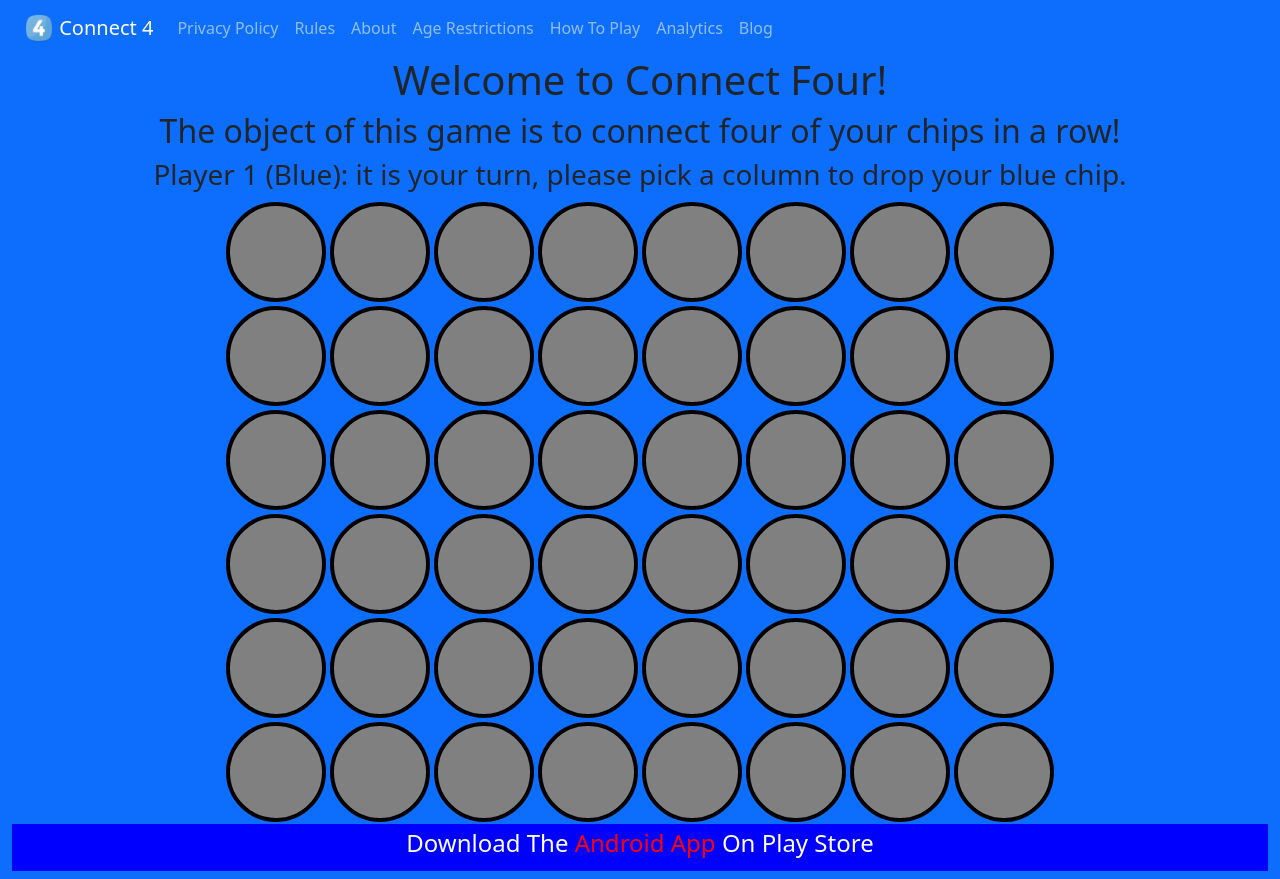
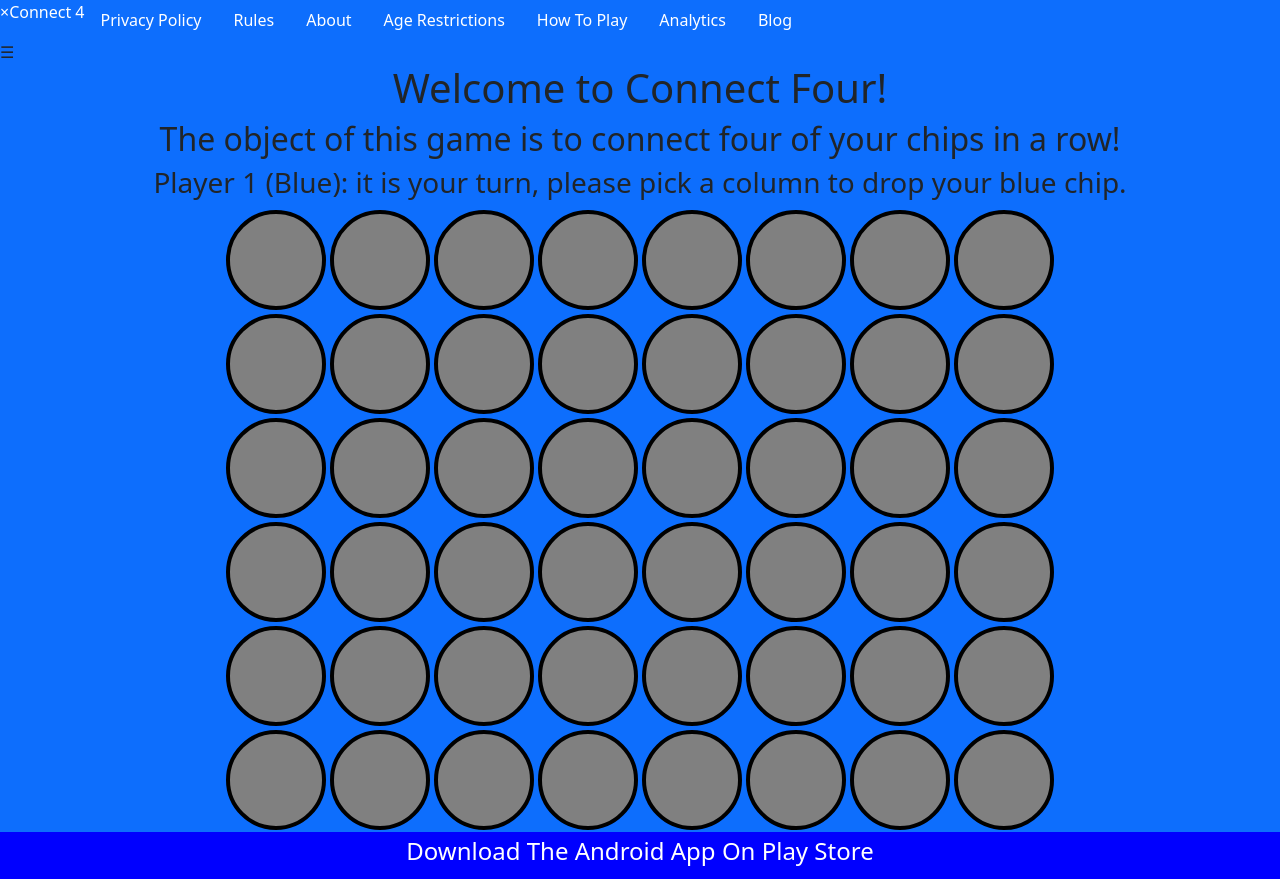
Before and after one commit to avengersrugvedthota/connect4-django, a Django app: template game/templates/Home.html in a window 1280 px wide. Run offline with Django 3.2, Linux system fonts and the light colour scheme; the template is opened without the code that fills it, so the values that code supplies are empty; some libraries are stand-ins or nearby versions.

Commit message:
Removed Navbar Added 3 Lines

```diff
--- a/game/templates/Base.html
+++ b/game/templates/Base.html
@@ -82,7 +82,7 @@ footer {
 </style>
 <style>
 a:link, a:visited {
-  color: red;
+  color: white;
   text-align: center;
   text-decoration: none;
   display: inline-block;
@@ -122,48 +122,36 @@ drift.load('damh9drxfat6');
     loader.className += " hidden"; // class "loader hidden"
 });</script>
 </div>
+    <div class="wrapper">
 
-        <div class="container-fluid">
-<nav class="navbar navbar-main navbar-expand-lg navbar-dark bg-primary" id="navbar-main">
-        <div class="container-fluid">
-    <a class="navbar-brand" href="{% url 'home' %}">
-         <img src="{% static 'download.png' %}" width="30" height="30" class="d-inline-block align-top">
-        <span>Connect 4</span>
-    </a>
-            <div class="collapse navbar-collapse text-center" id="navbarNavAltMarkup">
-                <div class="navbar-nav">
-<ul class="navbar-nav mr-auto">
-                    <li class="nav-item">
+        <div class="nav" id="nav">
+            <a href="javascript:void(0)" class="close" onclick="closeNav()">&times;</a>
+
+                        <a href="{% url 'home' %}">Connect 4</a>
                         <a class="nav-link" aria-current="page" href="{% url 'privacy' %}">Privacy Policy</a>
-                    </li>
+                        <a class="nav-link" aria-current="page" href="{% url 'rules' %}">Rules</a>
+                        <a class="nav-link" aria-current="page" href="{% url 'about' %}">About</a>
+                        <a class="nav-link" aria-current="page" href="{% url 'age' %}">Age Restrictions</a>
+                        <a class="nav-link" aria-current="page" href="{% url 'how' %}">How To Play</a>
+                        <a class="nav-link" aria-current="page" target="_blank" href="https://plausible.io/share/QmIEqQx39jQYBL2GY32VN">Analytics</a>
+                        <a class="nav-link" href="{% url 'blog:all_blogs' %}">Blog</a>
+        </div>
 
-                        <li class="nav-item">
-                        <a class="nav-link" aria-current="page" href="{% url 'rules' %}">Rules</a>
-                        </li>
+        <span onclick="openNav()" class="open" id="open">&#9776</span>
 
-                    <li class="nav-item">
-                        <a class="nav-link" aria-current="page" href="{% url 'about' %}">About</a>
-                    </li>
-                    <li class="nav-item">
-                        <a class="nav-link" aria-current="page" href="{% url 'age' %}">Age Restrictions</a>
-                    </li>
-                    <li class="nav-item">
-                        <a class="nav-link" aria-current="page" href="{% url 'how' %}">How To Play</a>
-                    </li>
-                    <li class="nav-item">
-                        <a class="nav-link" aria-current="page" target="_blank" href="https://plausible.io/share/QmIEqQx39jQYBL2GY32VN">Analytics</a>
-                    </li>
-                    <li class="nav-item">
-                        <a class="nav-link" href="{% url 'blog:all_blogs' %}">Blog</a>
-                    </li>
-                </ul>
-                </div>
-            </div>
-        </div>
-    </nav>
-    </nav>
-        <section>
+    </div>
 
+   <script>
+        function openNav() {
+            document.getElementById("open").style.display = "none";
+            document.getElementById("nav").style.width = "100%";
+        }
+        function closeNav() {
+
+            document.getElementById("nav").style.width = "0";
+            document.getElementById("open").style.display = "block";
+        }
+    </script>
     {% block content %}{% endblock %}
 
     <footer>
@@ -171,7 +159,7 @@ drift.load('damh9drxfat6');
     </footer>
 
     <script src="https://cdn.jsdelivr.net/npm/bootstrap@5.0.0-beta1/dist/js/bootstrap.bundle.min.js" integrity="sha384-ygbV9kiqUc6oa4msXn9868pTtWMgiQaeYH7/t7LECLbyPA2x65Kgf80OJFdroafW" crossorigin="anonymous"></script>
-    </section>
+
 </div>
 
     <script src="app.js"></script>
```
Also changed, not shown: static/style.css (+57 -27 lines).
